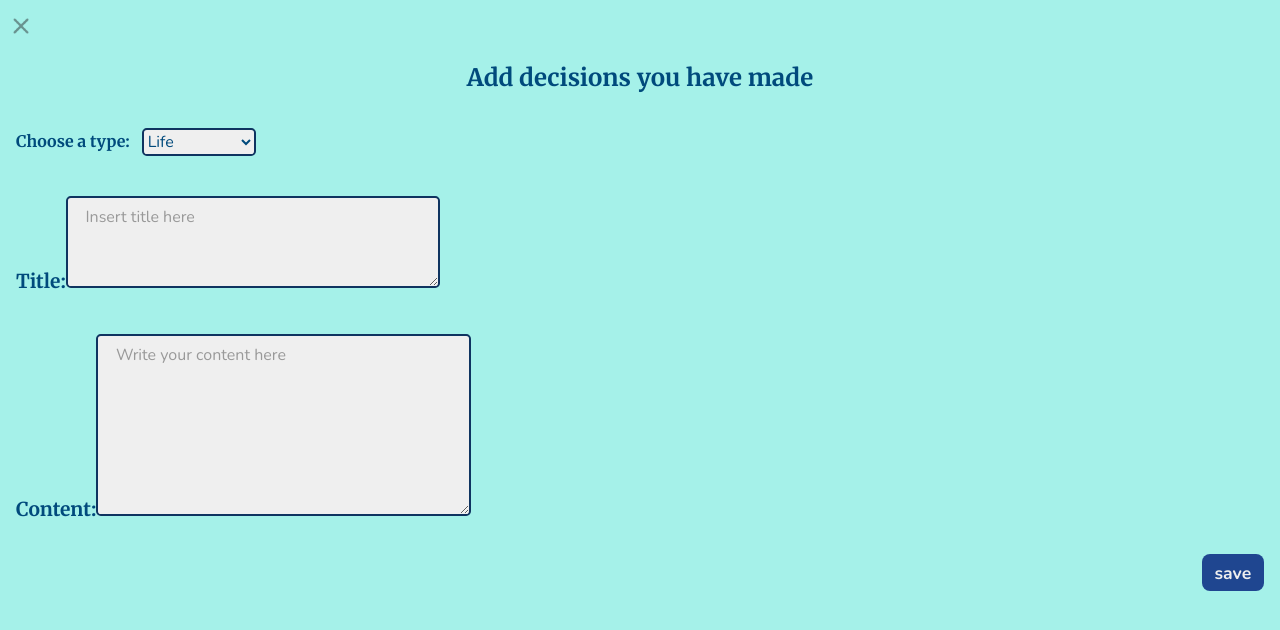
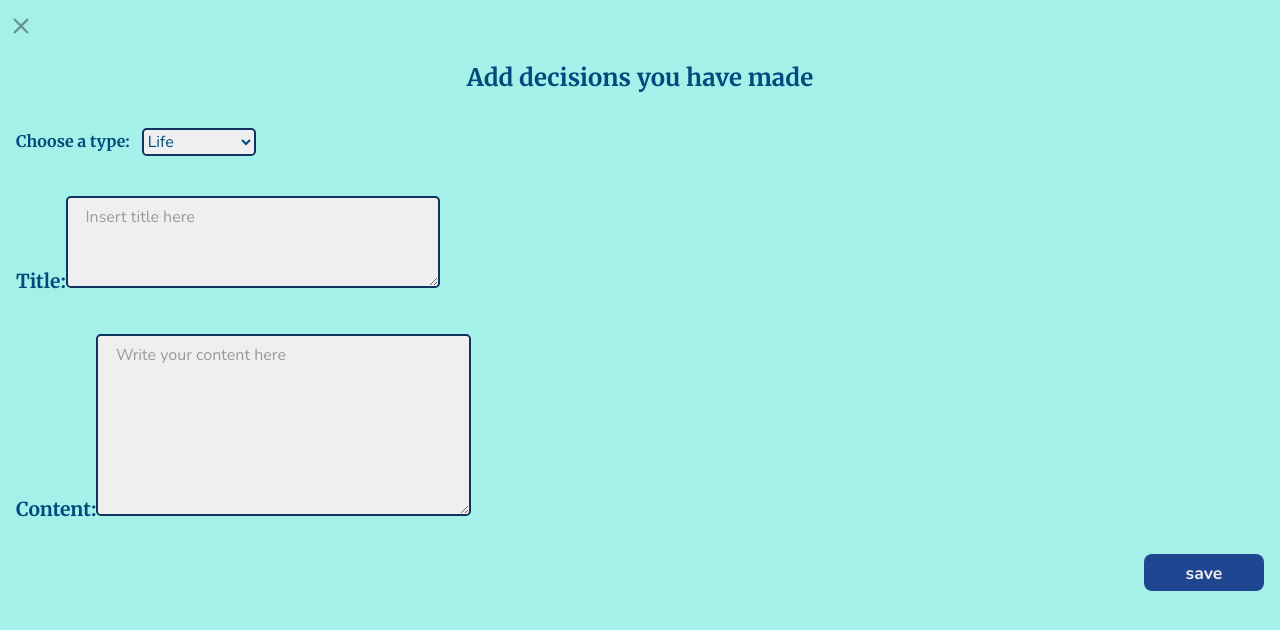
Before and after one commit to chriskokc/react-decision-making, a React (Create React App) app: page /react-decision-making/addDecisions in a window 1280 px wide. Shown: the top 630 px of the page. Built offline with nearby package versions, Linux system fonts and the light colour scheme; no server answers; the HTML template or start-up script is replaced by a standard one.

Commit message:
added width to Button.

```diff
--- a/src/components/Button/Button.scss
+++ b/src/components/Button/Button.scss
@@ -8,4 +8,5 @@
     padding: 0.4rem 0.8rem;
     font-size: 1.1rem;
     font-weight: bold;
+    width: 7.5rem;
 }
--- a/src/pages/EditDecisions/EditDecisions.jsx
+++ b/src/pages/EditDecisions/EditDecisions.jsx
@@ -58,7 +58,7 @@ const EditDecisions = () => {
       {!isDeleted && (
         <div className="editDecision__btn-container">
           <Button buttonText="Remove" onClick={handleDelete} />
-          <Button buttonText="Favourite" />
+          <Button buttonText="Edit" />
         </div>
       )}
     </div>
```
